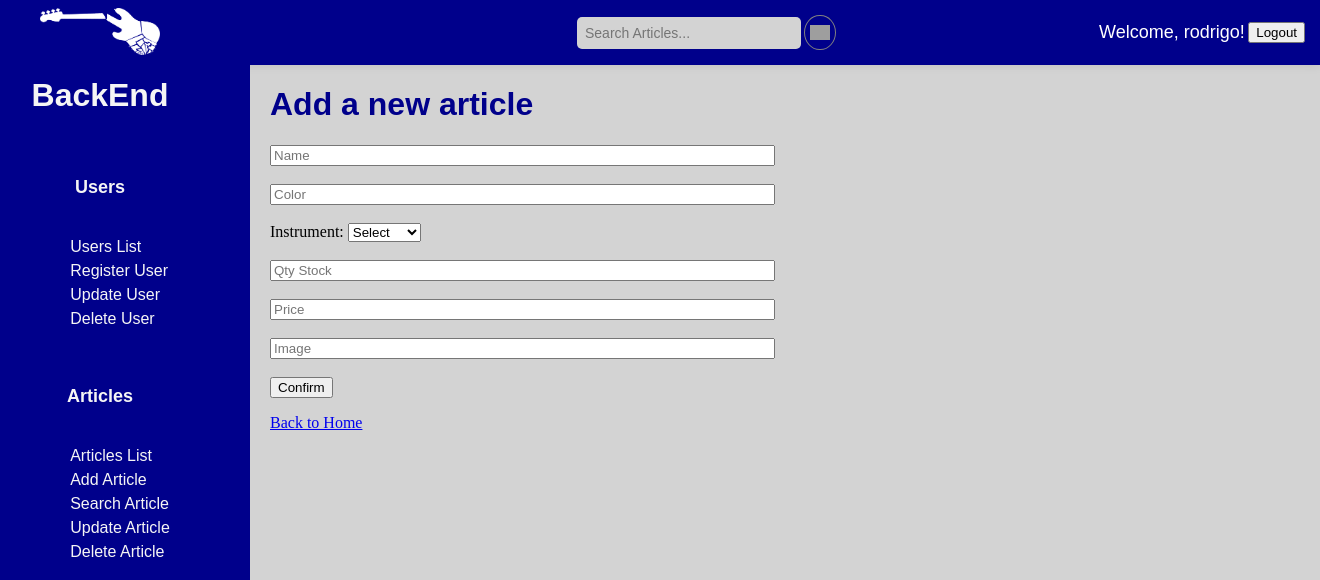
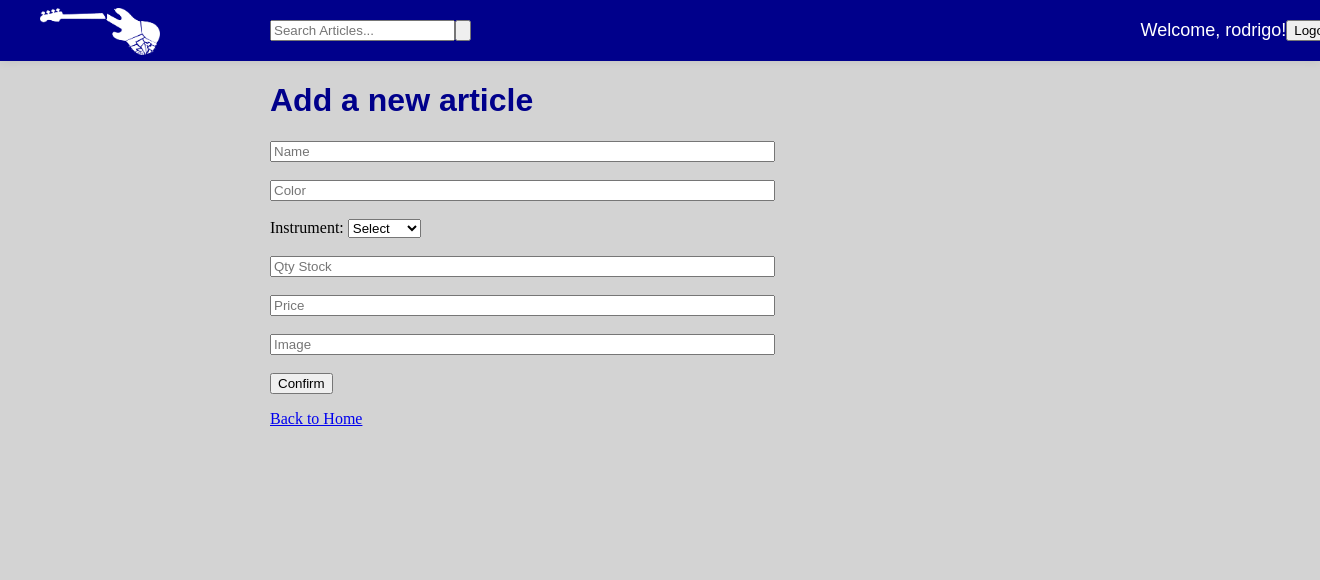
Before and after one commit to orodrigobezerra/vaitudoabaixo, a Django app: page /home/add_articles/ in a window 1320 px wide; the page is wider, and only the part inside the window is pictured. Shown: the top 580 px of that part. Run offline with Django 4.2, Linux system fonts and the light colour scheme; a user stored in the database is signed in; some libraries are stand-ins or nearby versions; grey boxes are pictures that could not be loaded.

Commit message:
No meio do processo de alteração da search bar

```diff
--- a/loja/vaitudoabaixo/static/css/styles.css
+++ b/loja/vaitudoabaixo/static/css/styles.css
@@ -100,7 +100,7 @@ h3 {
 /* Search Bar Style */
 .horizontal-menu {
 background: linear-gradient(to bottom, darkblue, darkblue);
-    padding: 15px;
+padding: 20px;
 align-items: center;
 display: flex;
 width: auto;
@@ -143,31 +143,9 @@ h3 {
 padding: 7px;
 }
 
-.search-bar {
-    padding: 8px;
-    border: none;
-    border-radius: 5px;
-    font-size: 14px;
-    width: 20%; /* Adjust this value as needed */
-    margin-left: 30%;
-    background: linear-gradient(to bottom, lightgray, lightgray);
-}
-
 ul{
 list-style-type: none;
 text-align: left;
-}
-
-.button-search {
-    border: 1px solid gray;
-    border-radius: 50%;
-    width: 3%;
-    padding: 9px 2px;
-    background-image: url("https://images.vexels.com/media/users/3/195032/isolated/preview/5c8f453f712deaccf64d803b6578abd6-escola-de-icones-lisos-de-lupa.png");
-    background-size: 20px;
-    background-repeat: no-repeat;
-    background-position: center;
-    background-color: darkblue;
 }
 
 .logo-body{
@@ -234,10 +212,13 @@ ul{
 vertical-align: middle;
 display: inline-flex;
 justify-content: flex-end;
-    margin-left: 25%;
+margin-left: 65%;
 white-space: nowrap; /* Evita que o texto quebre em várias linhas */
 }
 
+.search-bar {
+align-items: center;
+}
 
 .export-button-csv {
 display: inline-flex;
```
Also changed, not shown: loja/vaitudoabaixo/templates/index.html (+5 -5 lines), loja/db.sqlite3, loja/vaitudoabaixo/static/js/script.js (line endings or trailing spaces). Lines whose indentation alone changed are shown as unchanged.
